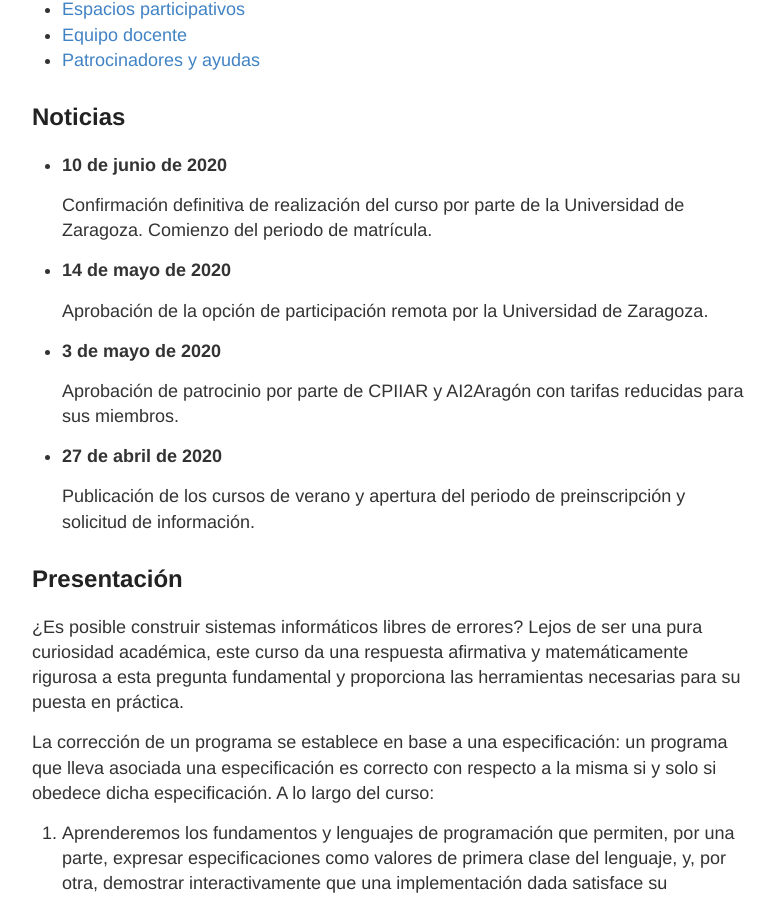
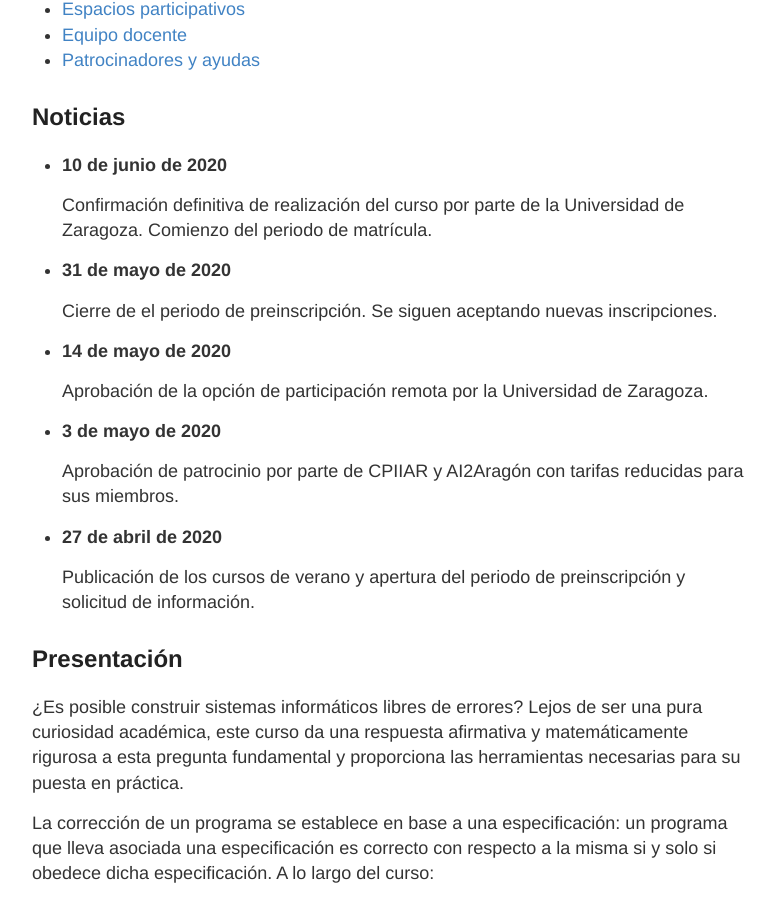
Before and after one commit to robblanco/robblanco.github.io, a Jekyll site: the page built from unizar2020.md, in a window 1280 px wide and 900 px high, scrolled down 617 px. Shown: the whole window, without its empty margins (248-1023 px from the left). Built offline with Jekyll 4.4.1, drawn with Linux system fonts in a browser that asks for light colours.

Commit message:
Missing date

```diff
--- a/unizar2020.md
+++ b/unizar2020.md
@@ -25,6 +25,11 @@ Ante cualquier pregunta, no dudes en contactar con los directores del curso.
 
    Confirmación definitiva de realización del curso por parte de la Universidad
    de Zaragoza. Comienzo del periodo de matrícula.
+
+ * **31 de mayo de 2020**
+
+   Cierre de el periodo de preinscripción. Se siguen aceptando nuevas
+   inscripciones.
 
  * **14 de mayo de 2020**
 
```
